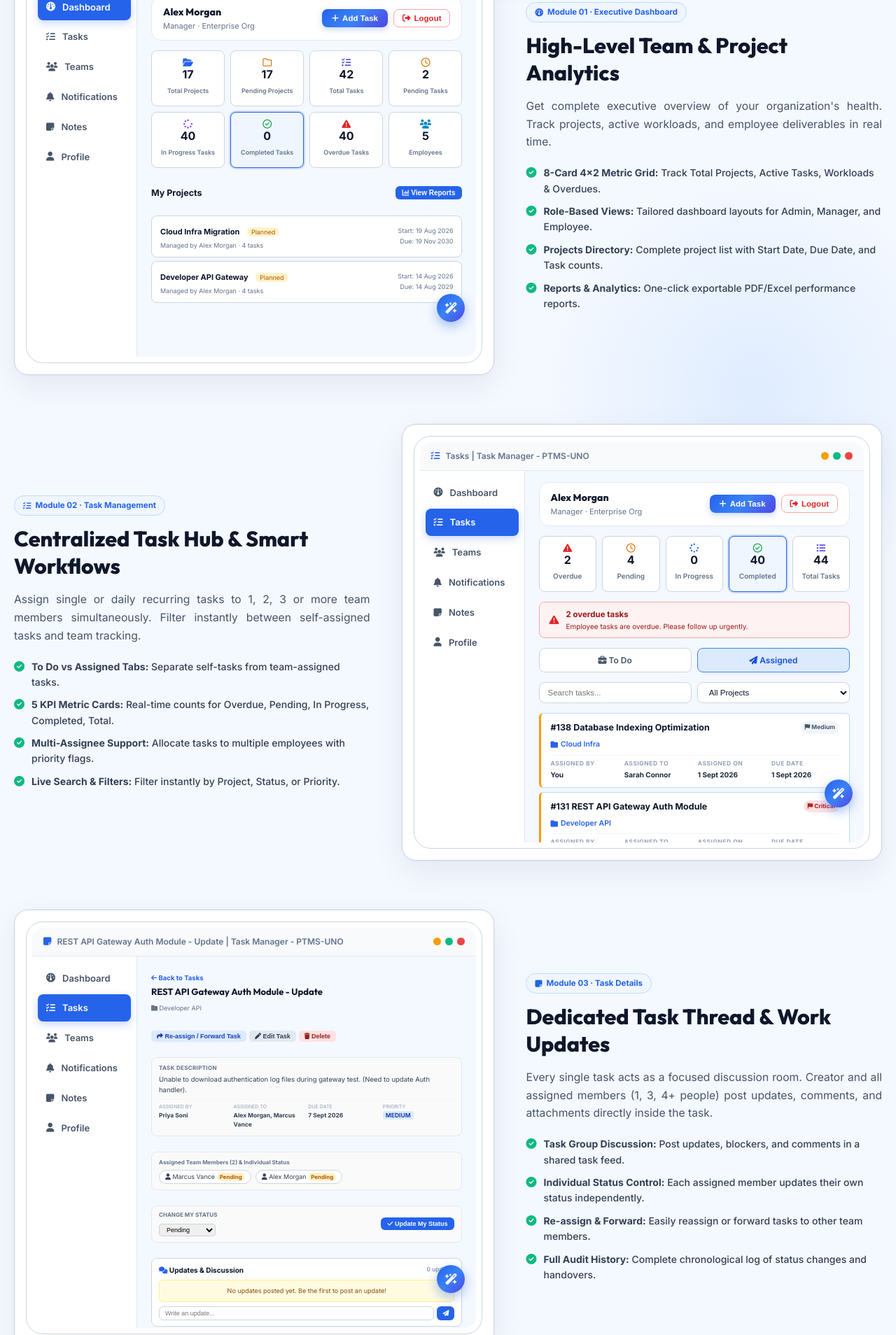
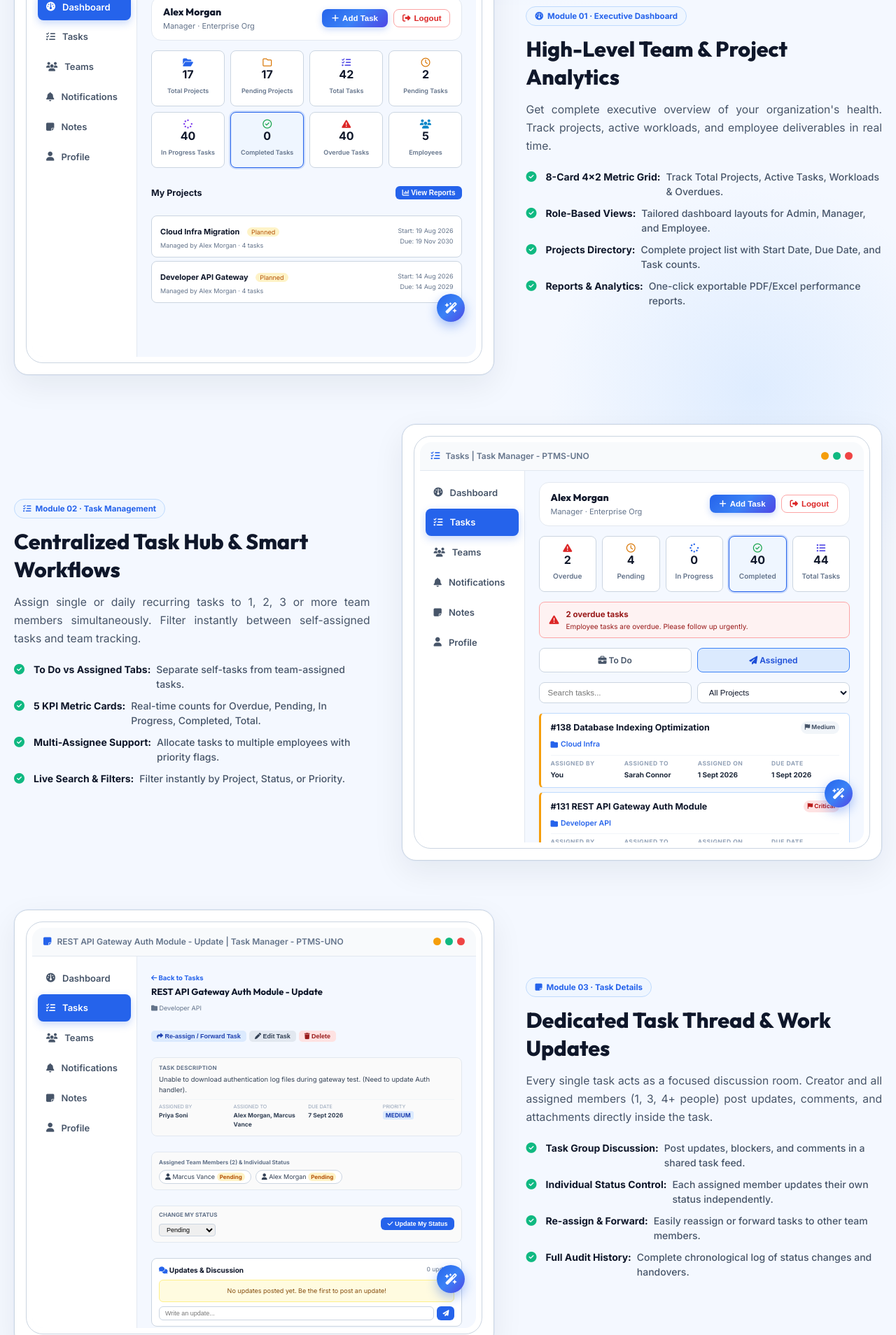
Before and after one commit to datsbitsindia/ptms_landing_web, a website: page index.html in a window 1280 px wide. Shown: the part 843-2751 px from the top of the page at 70% size. Drawn offline with Linux system fonts and the light colour scheme.

Commit message:
Align second line of feature descriptions strictly under colon : column using 3-column Grid layout

```diff
--- a/index.html
+++ b/index.html
@@ -148,10 +148,10 @@
                             <h3>High-Level Team &amp; Project Analytics</h3>
                             <p>Get complete executive overview of your organization's health. Track projects, active workloads, and employee deliverables in real time.</p>
                             <ul class="showcase-feature-list">
-                                <li><i class="fa-solid fa-circle-check"></i> <div><strong>8-Card 4x2 Metric Grid:</strong> Track Total Projects, Active Tasks, Workloads &amp; Overdues.</div></li>
-                                <li><i class="fa-solid fa-circle-check"></i> <div><strong>Role-Based Views:</strong> Tailored dashboard layouts for Admin, Manager, and Employee.</div></li>
-                                <li><i class="fa-solid fa-circle-check"></i> <div><strong>Projects Directory:</strong> Complete project list with Start Date, Due Date, and Task counts.</div></li>
-                                <li><i class="fa-solid fa-circle-check"></i> <div><strong>Reports &amp; Analytics:</strong> One-click exportable PDF/Excel performance reports.</div></li>
+                                <li><i class="fa-solid fa-circle-check"></i> <strong>8-Card 4x2 Metric Grid:</strong> <span>Track Total Projects, Active Tasks, Workloads &amp; Overdues.</span></li>
+                                <li><i class="fa-solid fa-circle-check"></i> <strong>Role-Based Views:</strong> <span>Tailored dashboard layouts for Admin, Manager, and Employee.</span></li>
+                                <li><i class="fa-solid fa-circle-check"></i> <strong>Projects Directory:</strong> <span>Complete project list with Start Date, Due Date, and Task counts.</span></li>
+                                <li><i class="fa-solid fa-circle-check"></i> <strong>Reports &amp; Analytics:</strong> <span>One-click exportable PDF/Excel performance reports.</span></li>
                             </ul>
                         </div>
                     </div>
@@ -164,10 +164,10 @@
                             <h3>Centralized Task Hub &amp; Smart Workflows</h3>
                             <p>Assign single or daily recurring tasks to 1, 2, 3 or more team members simultaneously. Filter instantly between self-assigned tasks and team tracking.</p>
                             <ul class="showcase-feature-list">
-                                <li><i class="fa-solid fa-circle-check"></i> <div><strong>To Do vs Assigned Tabs:</strong> Separate self-tasks from team-assigned tasks.</div></li>
-                                <li><i class="fa-solid fa-circle-check"></i> <div><strong>5 KPI Metric Cards:</strong> Real-time counts for Overdue, Pending, In Progress, Completed, Total.</div></li>
-                                <li><i class="fa-solid fa-circle-check"></i> <div><strong>Multi-Assignee Support:</strong> Allocate tasks to multiple employees with priority flags.</div></li>
-                                <li><i class="fa-solid fa-circle-check"></i> <div><strong>Live Search &amp; Filters:</strong> Filter instantly by Project, Status, or Priority.</div></li>
+                                <li><i class="fa-solid fa-circle-check"></i> <strong>To Do vs Assigned Tabs:</strong> <span>Separate self-tasks from team-assigned tasks.</span></li>
+                                <li><i class="fa-solid fa-circle-check"></i> <strong>5 KPI Metric Cards:</strong> <span>Real-time counts for Overdue, Pending, In Progress, Completed, Total.</span></li>
+                                <li><i class="fa-solid fa-circle-check"></i> <strong>Multi-Assignee Support:</strong> <span>Allocate tasks to multiple employees with priority flags.</span></li>
+                                <li><i class="fa-solid fa-circle-check"></i> <strong>Live Search &amp; Filters:</strong> <span>Filter instantly by Project, Status, or Priority.</span></li>
                             </ul>
                         </div>
 
@@ -359,10 +359,10 @@
                             <h3>Dedicated Task Thread &amp; Work Updates</h3>
                             <p>Every single task acts as a focused discussion room. Creator and all assigned members (1, 3, 4+ people) post updates, comments, and attachments directly inside the task.</p>
                             <ul class="showcase-feature-list">
-                                <li><i class="fa-solid fa-circle-check"></i> <div><strong>Task Group Discussion:</strong> Post updates, blockers, and comments in a shared task feed.</div></li>
-                                <li><i class="fa-solid fa-circle-check"></i> <div><strong>Individual Status Control:</strong> Each assigned member updates their own status independently.</div></li>
-                                <li><i class="fa-solid fa-circle-check"></i> <div><strong>Re-assign &amp; Forward:</strong> Easily reassign or forward tasks to other team members.</div></li>
-                                <li><i class="fa-solid fa-circle-check"></i> <div><strong>Full Audit History:</strong> Complete chronological log of status changes and handovers.</div></li>
+                                <li><i class="fa-solid fa-circle-check"></i> <strong>Task Group Discussion:</strong> <span>Post updates, blockers, and comments in a shared task feed.</span></li>
+                                <li><i class="fa-solid fa-circle-check"></i> <strong>Individual Status Control:</strong> <span>Each assigned member updates their own status independently.</span></li>
+                                <li><i class="fa-solid fa-circle-check"></i> <strong>Re-assign &amp; Forward:</strong> <span>Easily reassign or forward tasks to other team members.</span></li>
+                                <li><i class="fa-solid fa-circle-check"></i> <strong>Full Audit History:</strong> <span>Complete chronological log of status changes and handovers.</span></li>
                             </ul>
                         </div>
                     </div>
@@ -375,10 +375,10 @@
                             <h3>Role-Based Access, Departments &amp; Organization Control</h3>
                             <p>Manage your entire company workforce. Admin IDP grants organization ownership to create managers and employees with department and designation mapping.</p>
                             <ul class="showcase-feature-list">
-                                <li><i class="fa-solid fa-circle-check"></i> <div><strong>Admin Hierarchy:</strong> Admin IDP -&gt; Create Managers -&gt; Create Employees.</div></li>
-                                <li><i class="fa-solid fa-circle-check"></i> <div><strong>Department &amp; Designation Mapping:</strong> Categorize teams by Developer, Sales, Finance, Mgmt.</div></li>
-                                <li><i class="fa-solid fa-circle-check"></i> <div><strong>One-Click Active / Inactive Toggle:</strong> Revoke or restore employee access instantly.</div></li>
-                                <li><i class="fa-solid fa-circle-check"></i> <div><strong>Smart Team Search &amp; Filter:</strong> Filter team by Department, Role, or Account Status.</div></li>
+                                <li><i class="fa-solid fa-circle-check"></i> <strong>Admin Hierarchy:</strong> <span>Admin IDP -&gt; Create Managers -&gt; Create Employees.</span></li>
+                                <li><i class="fa-solid fa-circle-check"></i> <strong>Department &amp; Designation Mapping:</strong> <span>Categorize teams by Developer, Sales, Finance, Mgmt.</span></li>
+                                <li><i class="fa-solid fa-circle-check"></i> <strong>One-Click Active / Inactive Toggle:</strong> <span>Revoke or restore employee access instantly.</span></li>
+                                <li><i class="fa-solid fa-circle-check"></i> <strong>Smart Team Search &amp; Filter:</strong> <span>Filter team by Department, Role, or Account Status.</span></li>
                             </ul>
                         </div>
 
@@ -534,10 +534,10 @@
                             <h3>Real-Time Activity Feeds &amp; Instant Alerts</h3>
                             <p>Stay informed every second. Every status change, task assignment, comment, deadline warning, or handover generates an instant notification feed.</p>
                             <ul class="showcase-feature-list">
-                                <li><i class="fa-solid fa-circle-check"></i> <div><strong>Live Activity Stream:</strong> Instant status change logs (e.g. Changed status to Completed).</div></li>
-                                <li><i class="fa-solid fa-circle-check"></i> <div><strong>Unread Counter Badge:</strong> Red unread badge counter with one-click mark as read.</div></li>
-                                <li><i class="fa-solid fa-circle-check"></i> <div><strong>Direct Navigation:</strong> Click any notification to jump directly into the target task.</div></li>
-                                <li><i class="fa-solid fa-circle-check"></i> <div><strong>Overdue &amp; Comment Warnings:</strong> Real-time alerts when deadlines pass or comments are posted.</div></li>
+                                <li><i class="fa-solid fa-circle-check"></i> <strong>Live Activity Stream:</strong> <span>Instant status change logs (e.g. Changed status to Completed).</span></li>
+                                <li><i class="fa-solid fa-circle-check"></i> <strong>Unread Counter Badge:</strong> <span>Red unread badge counter with one-click mark as read.</span></li>
+                                <li><i class="fa-solid fa-circle-check"></i> <strong>Direct Navigation:</strong> <span>Click any notification to jump directly into the target task.</span></li>
+                                <li><i class="fa-solid fa-circle-check"></i> <strong>Overdue &amp; Comment Warnings:</strong> <span>Real-time alerts when deadlines pass or comments are posted.</span></li>
                             </ul>
                         </div>
                     </div>
--- a/style.css
+++ b/style.css
@@ -1809,25 +1809,31 @@
 }
 
 .showcase-feature-list li {
-    display: flex;
-    align-items: flex-start;
-    gap: 10px;
+    display: grid;
+    grid-template-columns: 20px auto 1fr;
+    gap: 8px;
+    align-items: start;
     font-size: 14px;
     color: #334155;
     font-weight: 500;
     text-align: left !important;
 }
 
-.showcase-feature-list li div {
-    flex: 1;
-    text-align: left !important;
-}
-
 .showcase-feature-list li i {
     color: #10b981;
     font-size: 15px;
     margin-top: 3px;
-    flex-shrink: 0;
+}
+
+.showcase-feature-list li strong {
+    color: #0f172a;
+    font-weight: 700;
+    white-space: nowrap;
+}
+
+.showcase-feature-list li span {
+    color: #475569;
+    line-height: 1.5;
 }
 
 .showcase-screen-wrap {
```
